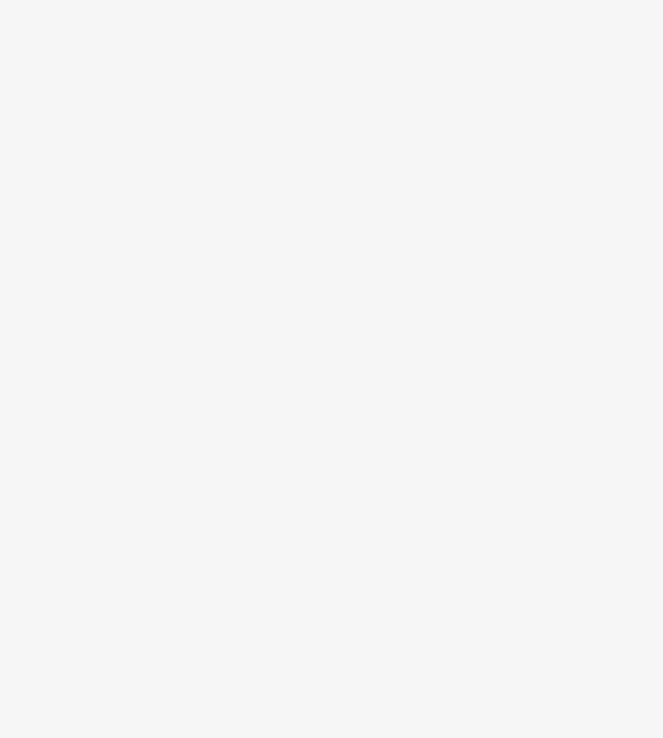
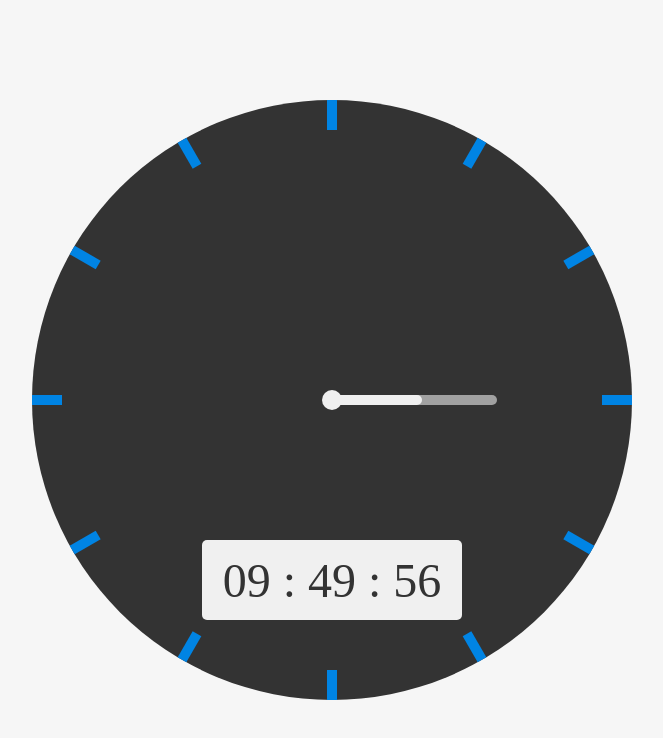
Before and after one commit to daniel-ribeiro1/clock, a plain HTML site: page index.html in a window 1280 px wide. Shown: the whole page, without its empty margins (308-971 px from the left). Drawn offline with Linux system fonts and the light colour scheme.

Commit message:
Criando e estilizando o relógio

```diff
--- a/index.html
+++ b/index.html
@@ -11,7 +11,45 @@
     <title>Clock</title>
 </head>
 <body>
-
+    <div class="clock">
+        <div class="pointer-marking">
+            <div class="marking" style="transform: rotate(-90deg);">
+                <div class="marking-element"></div>
+                <div class="marking-element"></div>
+            </div>
+            <div class="marking" style="transform: rotate(-60deg);">
+                <div class="marking-element"></div>
+                <div class="marking-element"></div>
+            </div>
+            <div class="marking" style="transform: rotate(-30deg);">
+                <div class="marking-element"></div>
+                <div class="marking-element"></div>
+            </div>
+            <div class="marking" style="transform: rotate(0deg);">
+                <div class="marking-element"></div>
+                <div class="marking-element"></div>
+            </div>
+            <div class="marking" style="transform: rotate(30deg);">
+                <div class="marking-element"></div>
+                <div class="marking-element"></div>
+            </div>
+            <div class="marking" style="transform: rotate(60deg);">
+                <div class="marking-element"></div>
+                <div class="marking-element"></div>
+            </div>
+        </div>
+        <div class="pointers">
+            <div class="center">
+                <div class="center-element"></div>
+                <div class="hours-pointer"></div>
+                <div class="minutes-pointer"></div>
+                <div class="seconds-pointer"></div>
+            </div>
+        </div>
+        <div class="digital-clock">
+            <p>09 : 49 : 56</p>
+        </div>
+    </div>
     <script src="./public/js/script.js"></script>
 </body>
 </html>
--- a/public/css/style.css
+++ b/public/css/style.css
@@ -8,9 +8,199 @@
     --blue: #0084E4;
     --dark: #333333;
     --light-gray: #F0F0F0;
-    --gray: #C7C7C7;
+    --gray: #a1a1a1;
 }
 
 body {
     background-color: #F6F6F6;
+
+    display: flex;
+    justify-content: center;
+    align-items: center;
+
+    min-height: 100vh;
 }
+
+/* ---------- Clock ---------- */
+.clock {
+    display: flex;
+    align-items: center;
+    justify-content: center;
+
+    position: relative;
+
+    min-height: 600px;
+    min-width: 600px;
+
+    border-radius: 50%;
+
+    background-color: var(--dark);
+}
+/* ----- pointer marking ----- */
+.clock .pointer-marking {
+    position: relative;
+
+    height: 100%;
+    width: 100%;
+
+    display: flex;
+    align-items: center
+}
+.clock .pointer-marking .marking {
+    display: flex;
+    justify-content: space-between;
+
+    position: absolute;
+
+    height: 10px;
+    width: 100%;
+}
+.clock .pointer-marking .marking .marking-element {
+    background-color: var(--blue);
+    height: 10px;
+    width: 30px;
+}
+/* ----- pointers ----- */
+.clock .pointers {
+    position: absolute;
+
+    display: flex;
+    justify-content: center;
+    align-items: center;
+}
+.clock .pointers .center {
+    display: flex;
+    justify-content: center;
+    align-items: center;
+
+    position: relative;
+
+    width: 20px;
+    height: 20px;
+}
+.clock .pointers .center .center-element{
+    position: absolute;
+
+    width: 20px;
+    height: 20px;
+    border-radius: 50%;
+
+    background-color: var(--light-gray);
+    z-index: 9999;
+}
+.clock .pointers .hours-pointer {
+    transform-origin: left;
+    position: absolute;
+
+    left: 10px;
+    z-index: 10;
+
+    height: 10px;
+    width: 90px;
+    border-radius: 0 5px 5px 0;
+
+    background-color: var(--light-gray);
+}
+.clock .pointers .minutes-pointer {
+    transform-origin: left;
+    position: absolute;
+
+    left: 10px;
+    z-index: 5;
+
+    height: 10px;
+    width: 165px;
+    border-radius: 0 5px 5px 0;
+
+    background-color: var(--gray);
+}
+.clock .pointers .seconds-pointer {
+    transform-origin: left;
+    position: absolute;
+
+    left: 10px;
+    z-index: 1;
+
+    height: 5px;
+    width: 125px;
+    border-radius: 0 5px 5px 0;
+
+    background-color: var(--blue);
+}
+/* ----- digital-clock ----- */
+.clock .digital-clock {
+    display: flex;
+    justify-content: center;
+    align-items: center;
+
+    position: absolute;
+
+    height: 80px;
+    width: 260px;
+
+    background-color: var(--light-gray);
+    border-radius: 5px;
+
+    bottom: 80px;
+}
+.clock .digital-clock p {
+    font-size: 3rem;
+    color: var(--dark);
+}
+
+@media screen and (max-width: 600px) {
+    /* ----------- Clock ---------- */
+    .clock {
+        min-height: 300px;
+        min-width: 300px;
+    }
+    .clock .pointer-marking .marking .marking-element {
+        background-color: var(--blue);
+        height: 5px;
+        width: 15px;
+    }
+    /* ----- pointers ----- */
+    .clock .pointers .center .center-element{
+        width: 15px;
+        height: 15px;
+    }
+    .clock .pointers .hours-pointer {
+        left: 5px;
+
+        height: 5px;
+        width: 60px;
+    }
+    .clock .pointers .minutes-pointer {
+        left: 10px;
+
+        height: 5px;
+        width: 90px;
+
+        transform: rotate(0deg);
+    }
+    .clock .pointers .seconds-pointer {
+        left: 10px;
+
+        height: 2.5px;
+        width: 80px;
+    }
+    /* ----- digital clock ----- */
+    .clock .digital-clock {
+        display: none;
+    }
+
+}
+
+@media screen and (max-width: 300px) {
+    /* ----------- Clock ---------- */
+    .clock {
+        min-height: 250px;
+        min-width: 250px;
+    }
+    .clock .pointer-marking .marking .marking-element {
+        background-color: var(--blue);
+        height: 2.5px;
+        width: 7.5px;
+    }
+
+}
```
Also changed, not shown: 1 other file.
